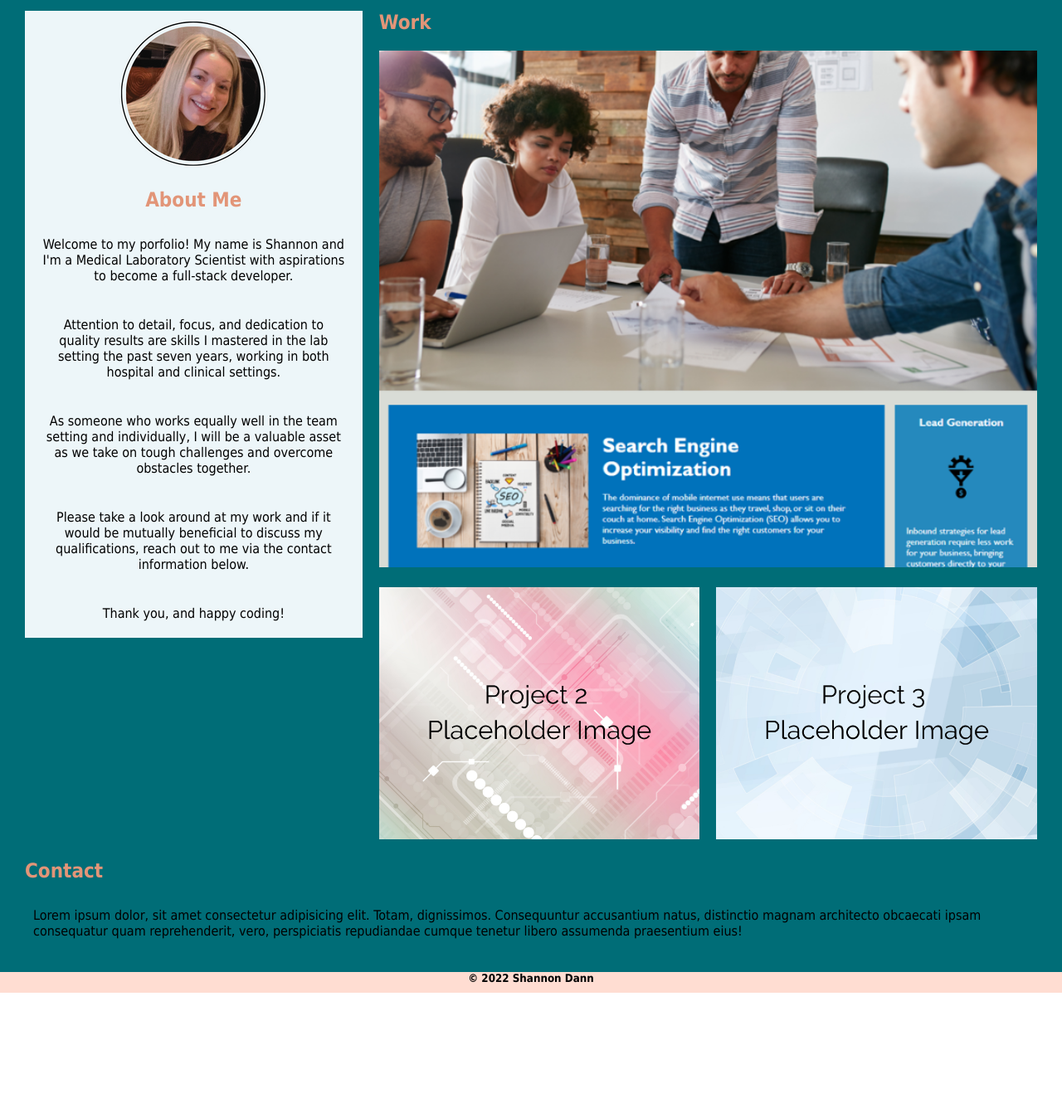
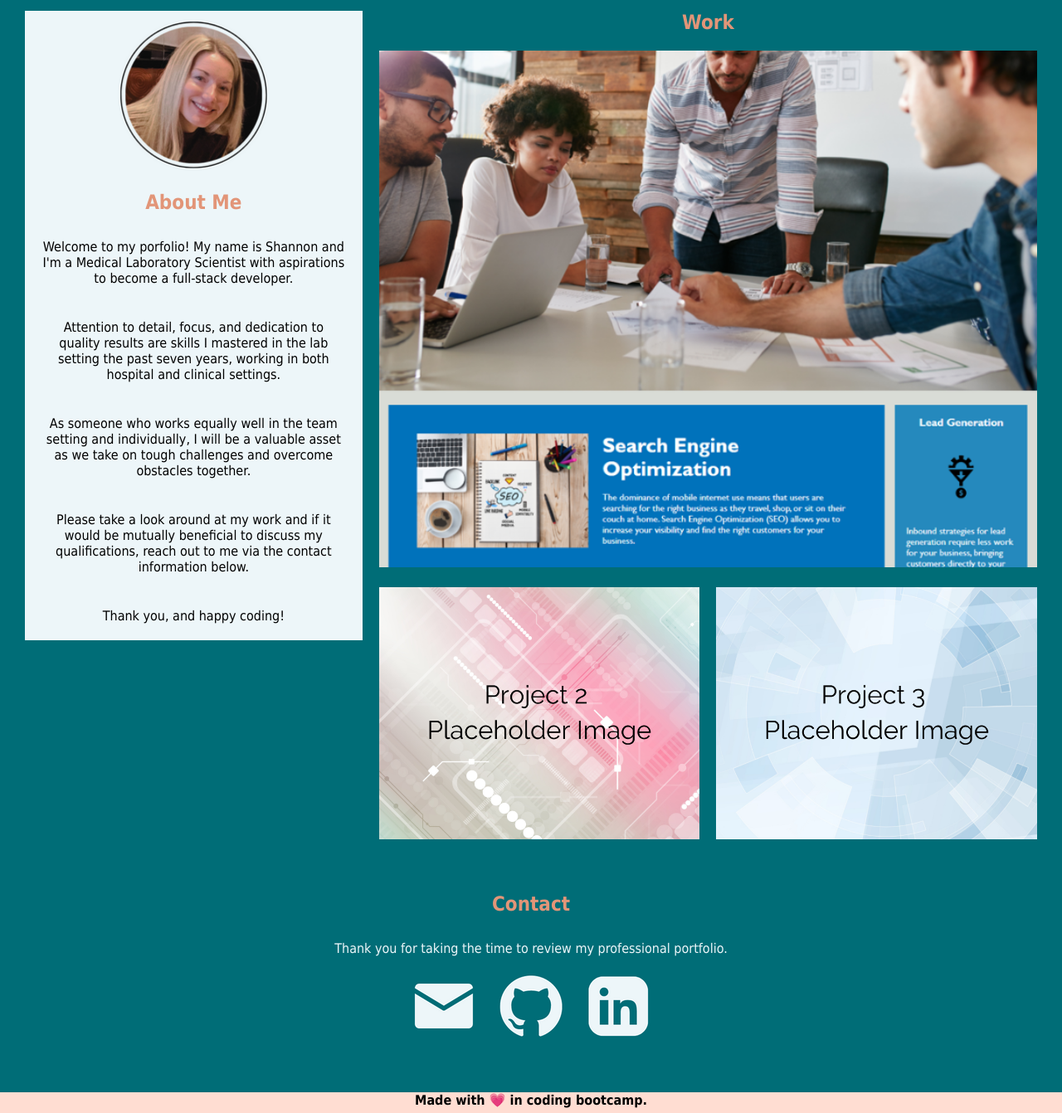
Before and after one commit to smdann/homework-professional-portfolio, a plain HTML site: page index.html in a window 1280 px wide. Shown: the part 141-1483 px from the top of the page at 83% size. Before the commit the page ends 1338 px from the top, so only its background shows below. Drawn offline with Linux system fonts and the light colour scheme.

Commit message:
Added image icons for contact section. Finalized webpage layout. Finalized html and css files.

```diff
--- a/assets/css/style.css
+++ b/assets/css/style.css
@@ -16,6 +16,7 @@ header {
 h1, h2 {
     padding: 10px;
     margin: 0;
+    text-align: center;
 }
 
 h2, h3 {
@@ -28,7 +29,6 @@ nav {
     justify-content: flex-end;
     background-color:#83C5BE;
 }
-
 
 .nav-link {
     padding: 15px;
@@ -43,18 +43,6 @@ a:visited, a:link {
 
 a:hover {
     color: #EDF6F9;
-}
-
-/* Aside - About Me Section */
-aside {
-    flex: 1;
-    background-color: #EDF6F9;
-    text-align: center;
-    margin: 10px;
-}
-
-.self-photo {
-    max-width: 75%;
 }
 
 /* Main Section */
@@ -72,6 +60,19 @@ h3 {
 
 p {
     padding: 20px;
+}
+
+/* Aside - About Me Section */
+aside {
+    flex: 1;
+    background-color: #EDF6F9;
+    text-align: center;
+    margin: 10px;
+}
+
+.self-photo {
+    width: 50%;
+    height: auto;
 }
 
 /* Work Section */
@@ -117,6 +118,18 @@ p {
     padding: 10px;
 }
 
+/* Contact Section */
+.contact-me {
+    width: 100%;
+    padding: 40px;
+    text-align: center;
+    color: #EDF6F9;
+}
+
+.contact-icons {
+    padding: 10px;
+}
+
 /* Footer */
 .footer {
    text-align: center;
@@ -127,8 +140,9 @@ p {
 
 }
 
-@media screen and (max-width: 768px) {
-    .header, nav, aside, main {
-      flex-direction: column;
+/* Responsive Layout */
+@media screen and (max-width: 769px ) {
+    header, nav, main {
+        flex-direction: column;
     }
-  }
+}
--- a/index.html
+++ b/index.html
@@ -22,38 +22,28 @@
   </nav>
 
   <main>
-    <!-- Aside Section -->
+    <!-- About Me Section -->
     <aside>
         <img class="self-photo" src="./assets/images/self-image.png" alt="Shannon Dann" />
 
         <h2 id="about-me">About Me</h2>
 
-          <p>Welcome to my porfolio! My name is Shannon and I'm a Medical Laboratory Scientist with aspirations to become a full-stack developer.
-          </p>
+          <p>Welcome to my porfolio! My name is Shannon and I'm a Medical Laboratory Scientist with aspirations to become a full-stack developer.</p>
 
-          <p>
-            Attention to detail, focus, and dedication to quality results are skills I mastered in the lab setting the past seven years, working in both hospital and clinical settings.
-          </p>
+          <p>Attention to detail, focus, and dedication to quality results are skills I mastered in the lab setting the past seven years, working in both hospital and clinical settings.</p>
 
-          <p>
-            As someone who works equally well in the team setting and individually, I will be a valuable asset as we take on tough challenges and overcome obstacles together.
-          </p>
+          <p>As someone who works equally well in the team setting and individually, I will be a valuable asset as we take on tough challenges and overcome obstacles together.</p>
 
-          <p>
-            Please take a look around at my work and if it would be mutually beneficial to discuss my qualifications, reach out to me via the contact information below.
-          </p>
+          <p>Please take a look around at my work and if it would be mutually beneficial to discuss my qualifications, reach out to me via the contact information below.</p>
 
-          <p>
-            Thank you, and happy coding!
-          </p>
+          <p>Thank you, and happy coding!</p>
     </aside>
 
-      <!-- Main Section -->
-
+      <!-- Work Section -->
       <section class="work-section">
         <h2 id="work">Work</h2>
             <figure class="work-figures">
-              <a href="https://www.google.com/">
+              <a href="https://smdann.github.io/homework-code-refactor/">
                 <img class="work-image-1" src="./assets/images/horiseon-webpage-screenshot.png" alt="Horiseon webpage screenshot" />
               </a>
             <figcaption class="caption-overlay">Code Refactor Project</figcaption>
@@ -76,18 +66,29 @@
           </div>
       </section>
 
+      <!-- Contact Info Section -->
       <section class="contact-me">
         <h2 id="contact-me">Contact</h2>
-          <p>Lorem ipsum dolor, sit amet consectetur adipisicing elit. Totam, dignissimos. Consequuntur accusantium natus, distinctio magnam architecto obcaecati ipsam consequatur quam reprehenderit, vero, perspiciatis repudiandae cumque tenetur libero assumenda praesentium eius!</p>
-          <!-- <p><a href="mailto:smdann17@gmail.com">Email</a></p> -->
+
+        <p>Thank you for taking the time to review my professional portfolio.</p>
+
+          <a href="mailto:smdann17@gmail.com" class="contact-icons">
+            <img src="./assets/images/email-icon.png" alt="Email link icon"/>
+          </a>
+
+          <a href="https://github.com/smdann" class="contact-icons">
+            <img src="./assets/images/github-icon.png" alt="GitHub link icon"/>
+          </a>
+
+          <a href="https://linkedin.com" class="contact-icons">
+            <img src="./assets/images/linkedin-icon.png" alt="LinkedIn link icon"/>
+          </a>
       </section>
     </main>
 </body>
 
 <!-- Footer -->
 <footer class="footer">
-  <h5>
-    &copy; 2022 Shannon Dann
-  </h5>
+  <h4>Made with &#128151; in coding bootcamp.</h4>
 </footer>
 </html>
```
Also changed, not shown: assets/images/email-icon.png (added), assets/images/github-icon.png (added), assets/images/linkedin-icon.png (added).
